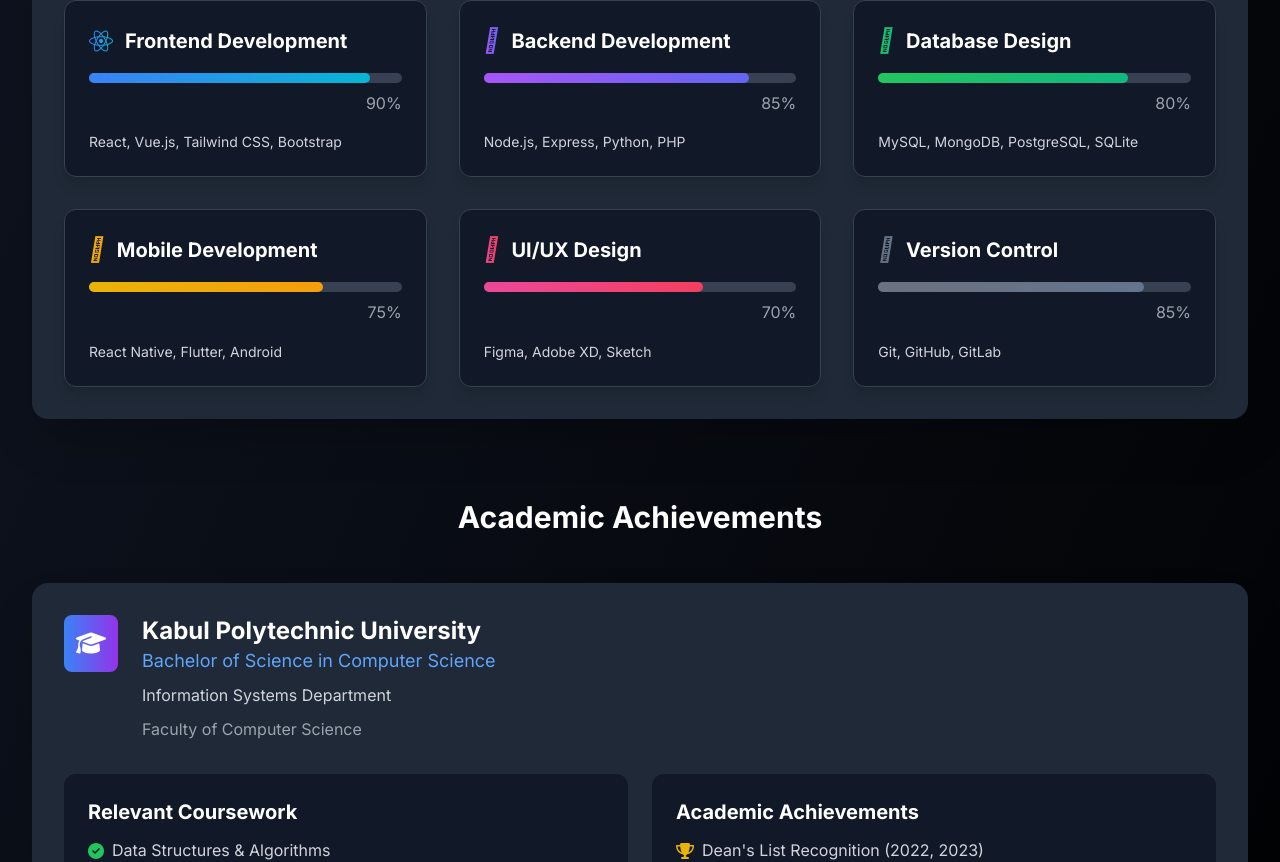
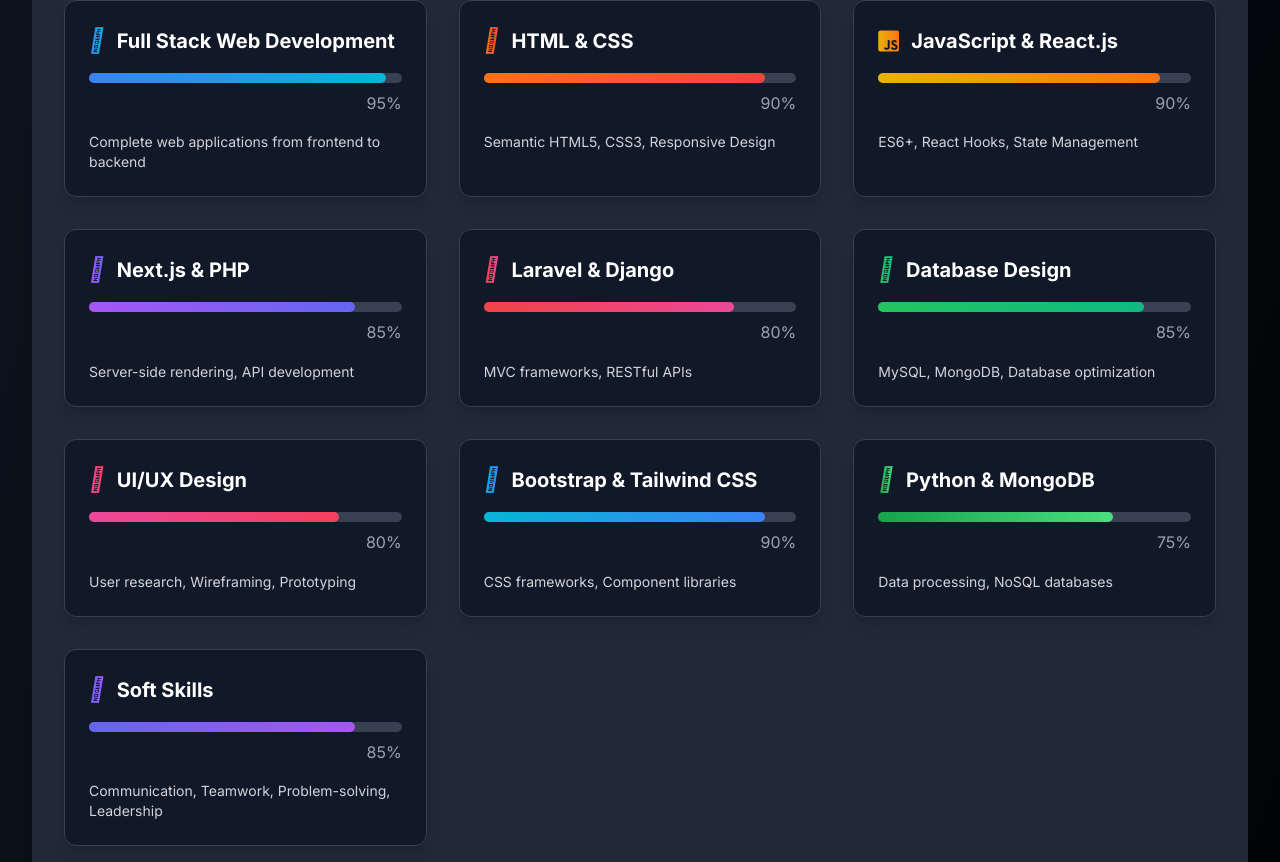
Before and after one commit to WiyarAhmadZai/Portfolio, a React (Vite) app: page /about in a window 1280 px wide. Shown: the part 1409-2271 px from the top of the page. Built offline with nearby package versions, Linux system fonts and the light colour scheme; the HTML template or start-up script is replaced by a standard one.

Commit message:
Update skills section in About component to reflect current expertise. Replace existing skills with a more comprehensive list, including Full Stack Web Development, HTML & CSS, and Python & MongoDB, along with detailed descriptions for each skill.

```diff
--- a/src/pages/About.jsx
+++ b/src/pages/About.jsx
@@ -10,12 +10,16 @@
 
   // Skills data
   const skills = [
-    { name: "Frontend Development", percentage: 90, icon: "fa-brands fa-react", color: "from-blue-500 to-cyan-500" },
-    { name: "Backend Development", percentage: 85, icon: "fa-server", color: "from-purple-500 to-indigo-500" },
-    { name: "Database Design", percentage: 80, icon: "fa-database", color: "from-green-500 to-emerald-500" },
-    { name: "Mobile Development", percentage: 75, icon: "fa-mobile-alt", color: "from-yellow-500 to-amber-500" },
-    { name: "UI/UX Design", percentage: 70, icon: "fa-paint-brush", color: "from-pink-500 to-rose-500" },
-    { name: "Version Control", percentage: 85, icon: "fa-code-branch", color: "from-gray-500 to-slate-500" }
+    { name: "Full Stack Web Development", percentage: 95, icon: "fa-laptop-code", color: "from-blue-500 to-cyan-500" },
+    { name: "HTML & CSS", percentage: 90, icon: "fa-code", color: "from-orange-500 to-red-500" },
+    { name: "JavaScript & React.js", percentage: 90, icon: "fa-brands fa-js-square", color: "from-yellow-500 to-orange-500" },
+    { name: "Next.js & PHP", percentage: 85, icon: "fa-server", color: "from-purple-500 to-indigo-500" },
+    { name: "Laravel & Django", percentage: 80, icon: "fa-cogs", color: "from-red-500 to-pink-500" },
+    { name: "Database Design", percentage: 85, icon: "fa-database", color: "from-green-500 to-emerald-500" },
+    { name: "UI/UX Design", percentage: 80, icon: "fa-paint-brush", color: "from-pink-500 to-rose-500" },
+    { name: "Bootstrap & Tailwind CSS", percentage: 90, icon: "fa-palette", color: "from-cyan-500 to-blue-500" },
+    { name: "Python & MongoDB", percentage: 75, icon: "fa-python", color: "from-green-600 to-green-400" },
+    { name: "Soft Skills", percentage: 85, icon: "fa-users", color: "from-indigo-500 to-purple-500" }
   ];
 
   // Experience data
@@ -342,12 +346,16 @@
                       <p className="text-gray-400 text-right mt-2">{skill.percentage}%</p>
                       <div className="mt-4">
                         <p className="text-gray-300 text-sm">
-                          {skill.name === "Frontend Development" && "React, Vue.js, Tailwind CSS, Bootstrap"}
-                          {skill.name === "Backend Development" && "Node.js, Express, Python, PHP"}
-                          {skill.name === "Database Design" && "MySQL, MongoDB, PostgreSQL, SQLite"}
-                          {skill.name === "Mobile Development" && "React Native, Flutter, Android"}
-                          {skill.name === "UI/UX Design" && "Figma, Adobe XD, Sketch"}
-                          {skill.name === "Version Control" && "Git, GitHub, GitLab"}
+                          {skill.name === "Full Stack Web Development" && "Complete web applications from frontend to backend"}
+                          {skill.name === "HTML & CSS" && "Semantic HTML5, CSS3, Responsive Design"}
+                          {skill.name === "JavaScript & React.js" && "ES6+, React Hooks, State Management"}
+                          {skill.name === "Next.js & PHP" && "Server-side rendering, API development"}
+                          {skill.name === "Laravel & Django" && "MVC frameworks, RESTful APIs"}
+                          {skill.name === "Database Design" && "MySQL, MongoDB, Database optimization"}
+                          {skill.name === "UI/UX Design" && "User research, Wireframing, Prototyping"}
+                          {skill.name === "Bootstrap & Tailwind CSS" && "CSS frameworks, Component libraries"}
+                          {skill.name === "Python & MongoDB" && "Data processing, NoSQL databases"}
+                          {skill.name === "Soft Skills" && "Communication, Teamwork, Problem-solving, Leadership"}
                         </p>
                       </div>
                     </div>
```
